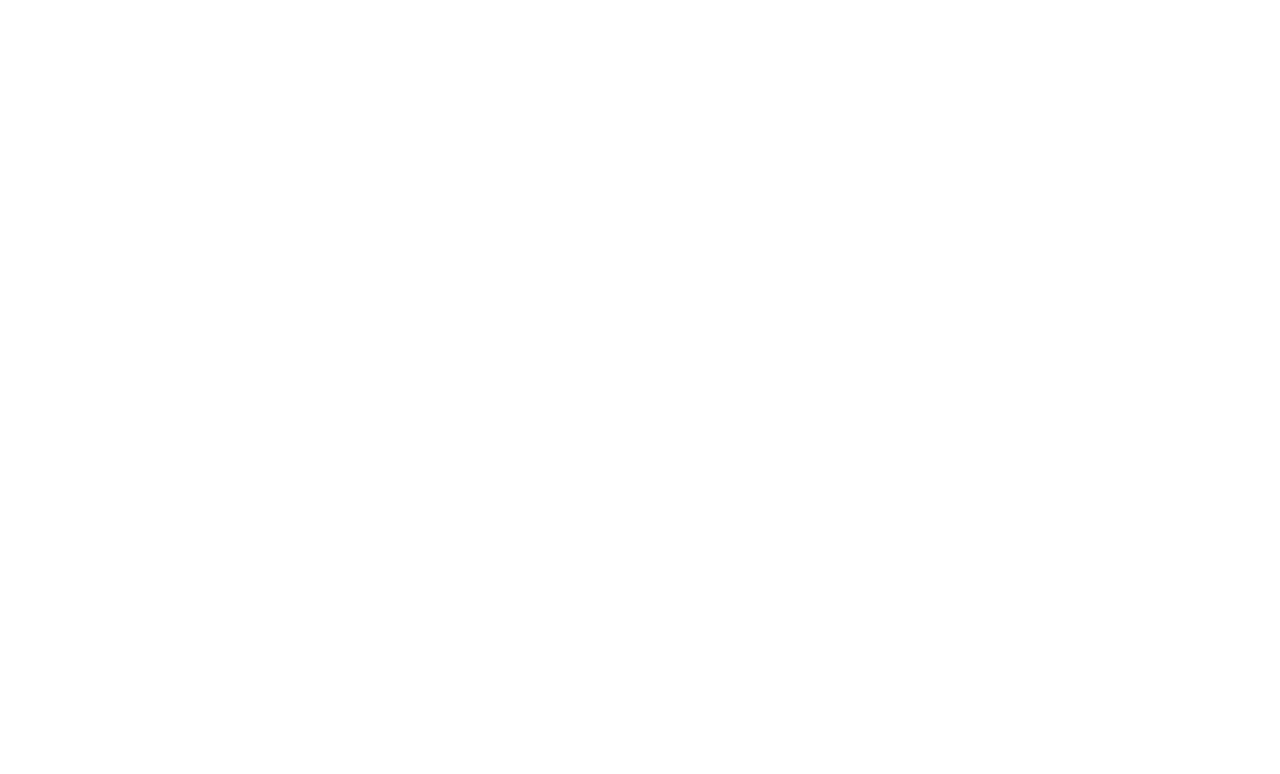
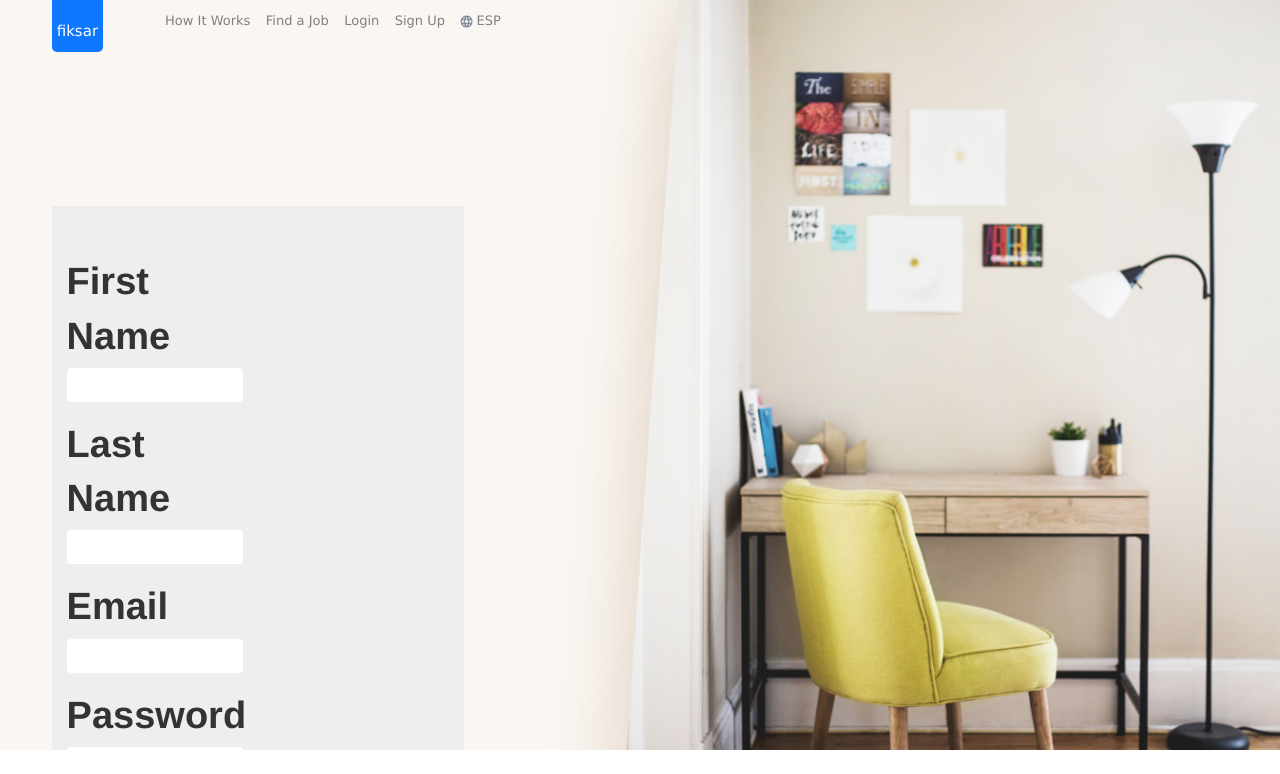
Before and after one commit to kartiksingh23/Perception, an Angular app: page /signup in a window 1280 px wide. Before the commit this address led to /. Shown: the top 774 px of the page. Built offline with nearby package versions, Linux system fonts and the light colour scheme.

Commit message:
added signup component to the project

```diff
--- /dev/null
+++ b/src/app/signup/signup.component.css
@@ -0,0 +1,39 @@
+
+.noPadding{
+    padding:0;
+}
+
+.content{
+    padding-left:10%;
+    margin-top:40%;
+    font-size:38px;
+    width:90%;
+}
+
+.formSize{
+    margin-top:5%;
+    margin-left:10%;
+    width:78%;
+}
+
+.form-control{
+    font-size: 14px;
+    border:0;
+    box-shadow: none;
+    outline:none;
+}
+
+.formFrontColor{
+    background-color:white;
+    border:0;
+}
+
+.formMidColor{
+    background-color:white;
+    border:0;
+}
+
+.formEndColor{
+    background-color:rgb(15,119,255);
+    color:white;
+}
--- /dev/null
+++ b/src/app/signup/signup.component.html
@@ -0,0 +1,54 @@
+<div class="row">
+  <div class="col-xs-5 col-sm-5 col-md-5 col-lg-5">
+    <app-header></app-header>
+    <div class="content">
+      <div class="jumbotron">
+        <div class="container">
+            <div class="row">
+                <div class="col-md-6 offset-md-3">
+                    <form [formGroup]="registerForm" (ngSubmit)="onSubmit()">
+                        <div class="form-group">
+                            <label>First Name</label>
+                            <input type="text" formControlName="firstName" class="form-control" [ngClass]="{ 'is-invalid': submitted && f.firstName.errors }" />
+                            <div *ngIf="submitted && f.firstName.errors" class="invalid-feedback">
+                                <div *ngIf="f.firstName.errors.required">First Name is required</div>
+                            </div>
+                        </div>
+                        <div class="form-group">
+                            <label>Last Name</label>
+                            <input type="text" formControlName="lastName" class="form-control" [ngClass]="{ 'is-invalid': submitted && f.lastName.errors }" />
+                            <div *ngIf="submitted && f.lastName.errors" class="invalid-feedback">
+                                <div *ngIf="f.lastName.errors.required">Last Name is required</div>
+                            </div>
+                        </div>
+                        <div class="form-group">
+                            <label>Email</label>
+                            <input type="text" formControlName="email" class="form-control" [ngClass]="{ 'is-invalid': submitted && f.email.errors }" />
+                            <div *ngIf="submitted && f.email.errors" class="invalid-feedback">
+                                <div *ngIf="f.email.errors.required">Email is required</div>
+                                <div *ngIf="f.email.errors.email">Email must be a valid email address</div>
+                            </div>
+                        </div>
+                        <div class="form-group">
+                            <label>Password</label>
+                            <input type="password" formControlName="password" class="form-control" [ngClass]="{ 'is-invalid': submitted && f.password.errors }" />
+                            <div *ngIf="submitted && f.password.errors" class="invalid-feedback">
+                                <div *ngIf="f.password.errors.required">Password is required</div>
+                                <div *ngIf="f.password.errors.minlength">Password must be at least 6 characters</div>
+                            </div>
+                        </div>
+                        <div class="form-group">
+                            <button [disabled]="loading" class="btn btn-primary">Register</button>
+                        </div>
+                    </form>
+                </div>
+            </div>
+        </div>
+    </div>
+    </div>
+  </div>
+  <div class="noPadding col-xs-7 col-sm-7 col-md-7 col-lg-7">
+    <img src="assets/Bitmap.png" class="img-responsive" alt="mainImage">
+  </div>
+</div>
+<app-footer></app-footer>
--- /dev/null
+++ b/src/app/signup/signup.component.ts
@@ -0,0 +1,38 @@
+import { Component, OnInit } from '@angular/core';
+import { FormBuilder, FormGroup, Validators } from '@angular/forms';
+
+@Component({
+  selector: 'app-signup',
+  templateUrl: './signup.component.html',
+  styleUrls: ['./signup.component.css']
+})
+export class SignupComponent implements OnInit {
+
+  registerForm: FormGroup;
+  submitted = false;
+
+  constructor(private formBuilder: FormBuilder) { }
+
+  ngOnInit() {
+      this.registerForm = this.formBuilder.group({
+          firstName: ['', Validators.required],
+          lastName: ['', Validators.required],
+          email: ['', [Validators.required, Validators.email]],
+          password: ['', [Validators.required, Validators.minLength(6)]]
+      });
+  }
+
+  // convenience getter for easy access to form fields
+  get f() { return this.registerForm.controls; }
+
+  onSubmit() {
+      this.submitted = true;
+
+      // stop here if form is invalid
+      if (this.registerForm.invalid) {
+          return;
+      }
+
+      alert('SUCCESS!! :-)')
+  }
+}
```
Also changed, not shown: src/app/app.module.ts (+9 -2 lines).
